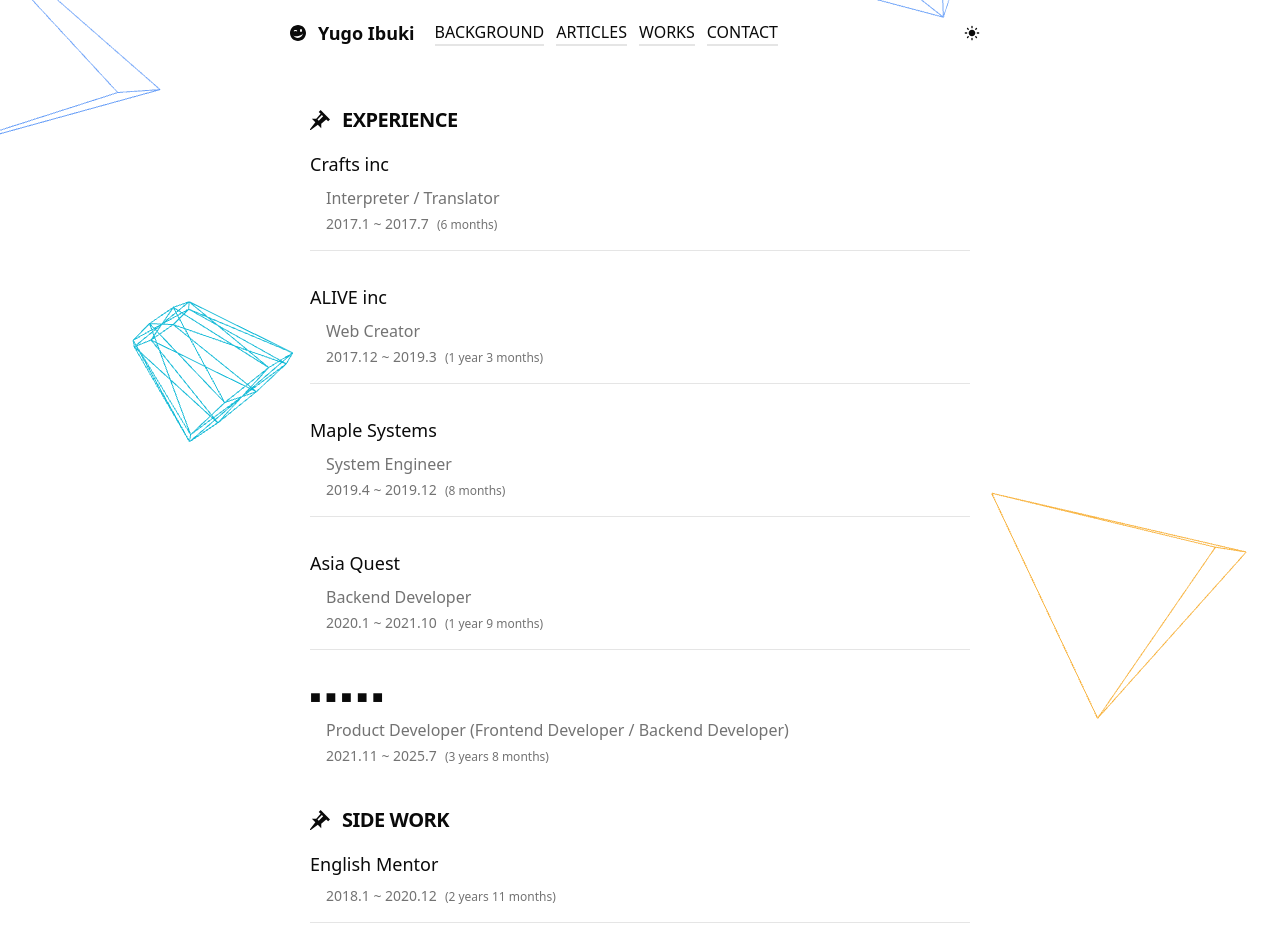
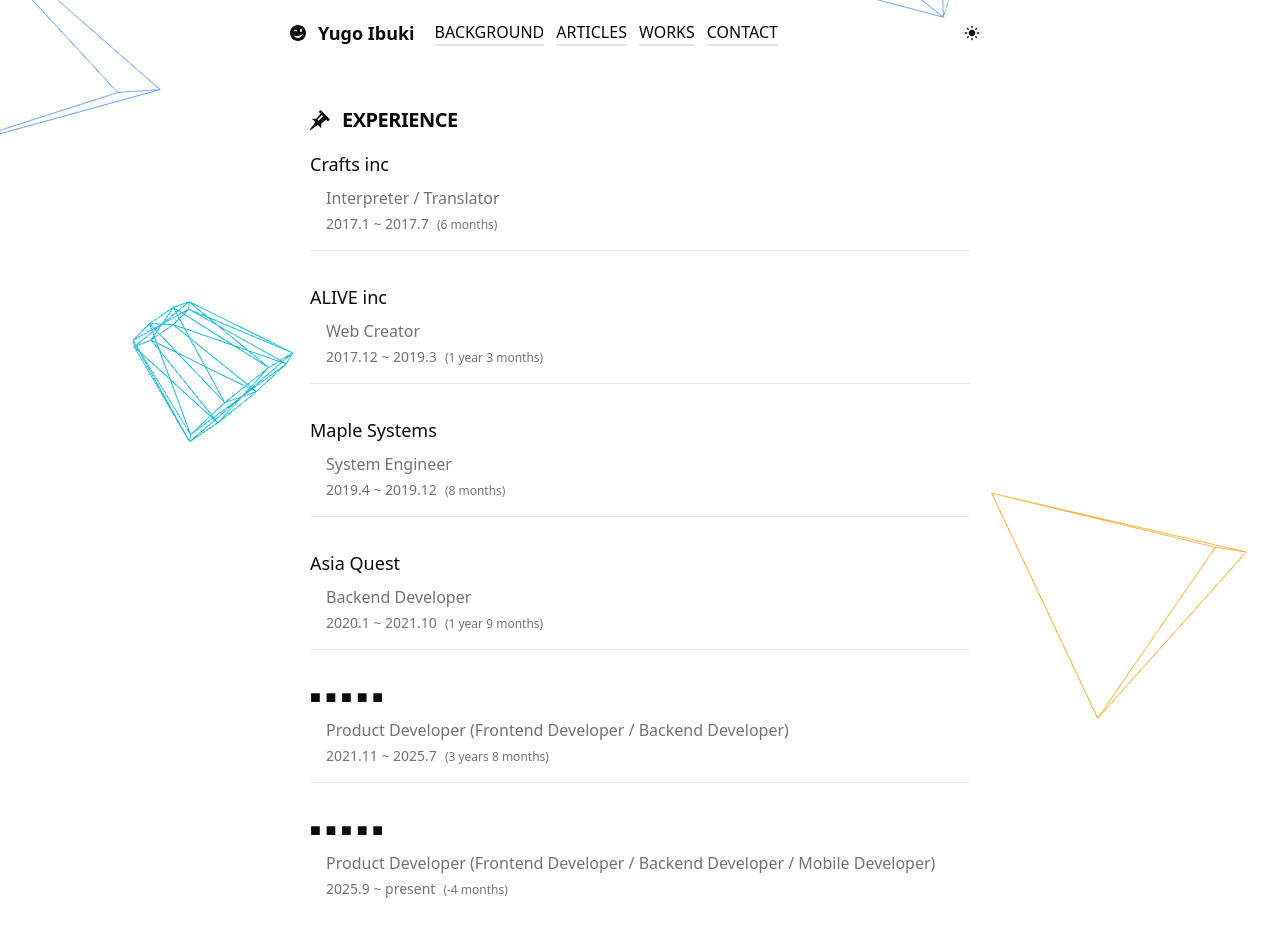
Before and after one commit to yugo-ibuki/portfolio, a Next.js app: page /background in a window 1280 px wide. Shown: the top 941 px of the page. Built offline with nearby package versions, Linux system fonts and the light colour scheme.

Commit message:
update background step

```diff
--- a/src/components/List/Step.tsx
+++ b/src/components/List/Step.tsx
@@ -41,6 +41,12 @@ const experiences: Experience[] = [
     endDate: '2025-07',
     jobTitle: 'Product Developer (Frontend Developer / Backend Developer)',
   },
+  {
+    title: '■ ■ ■ ■ ■',
+    startDate: '2025-09',
+    endDate: null,
+    jobTitle: 'Product Developer (Frontend Developer / Backend Developer / Mobile Developer)',
+  },
 ]
 
 export const Step: FC = () => {
```
